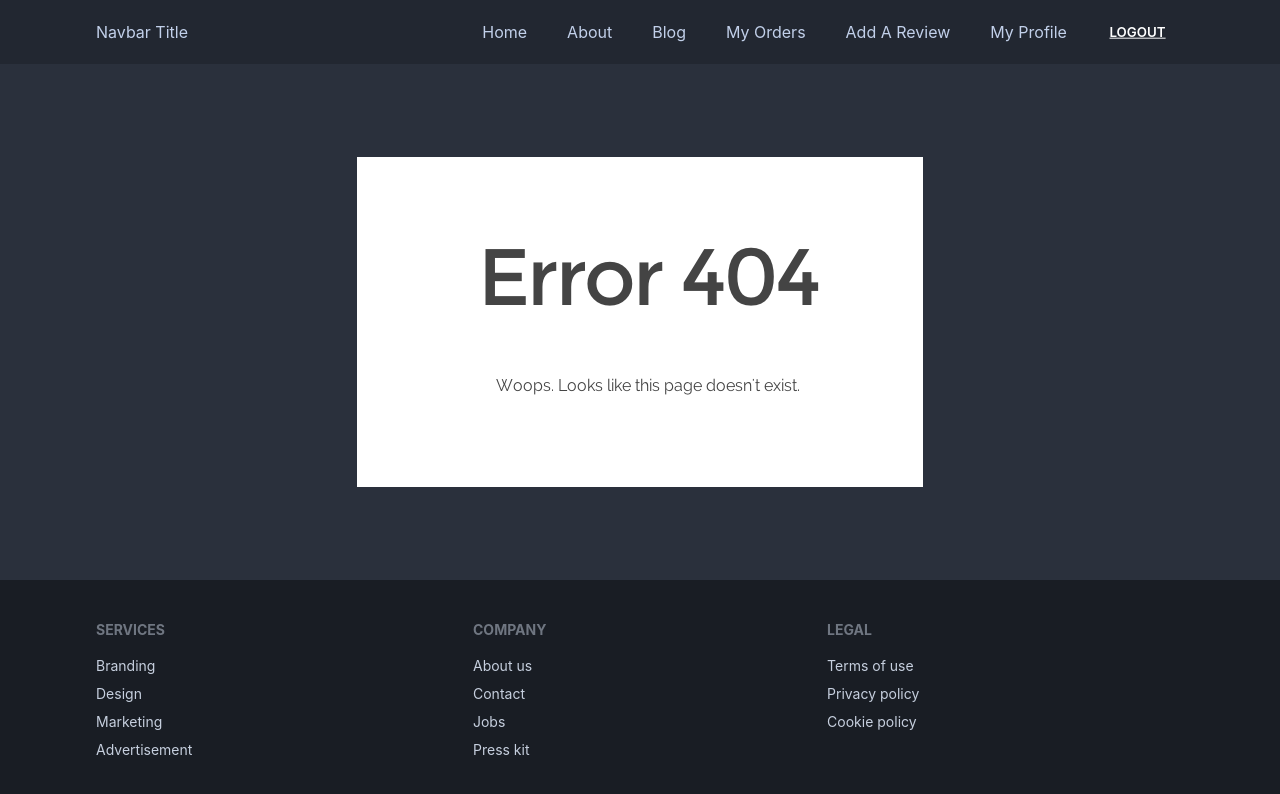
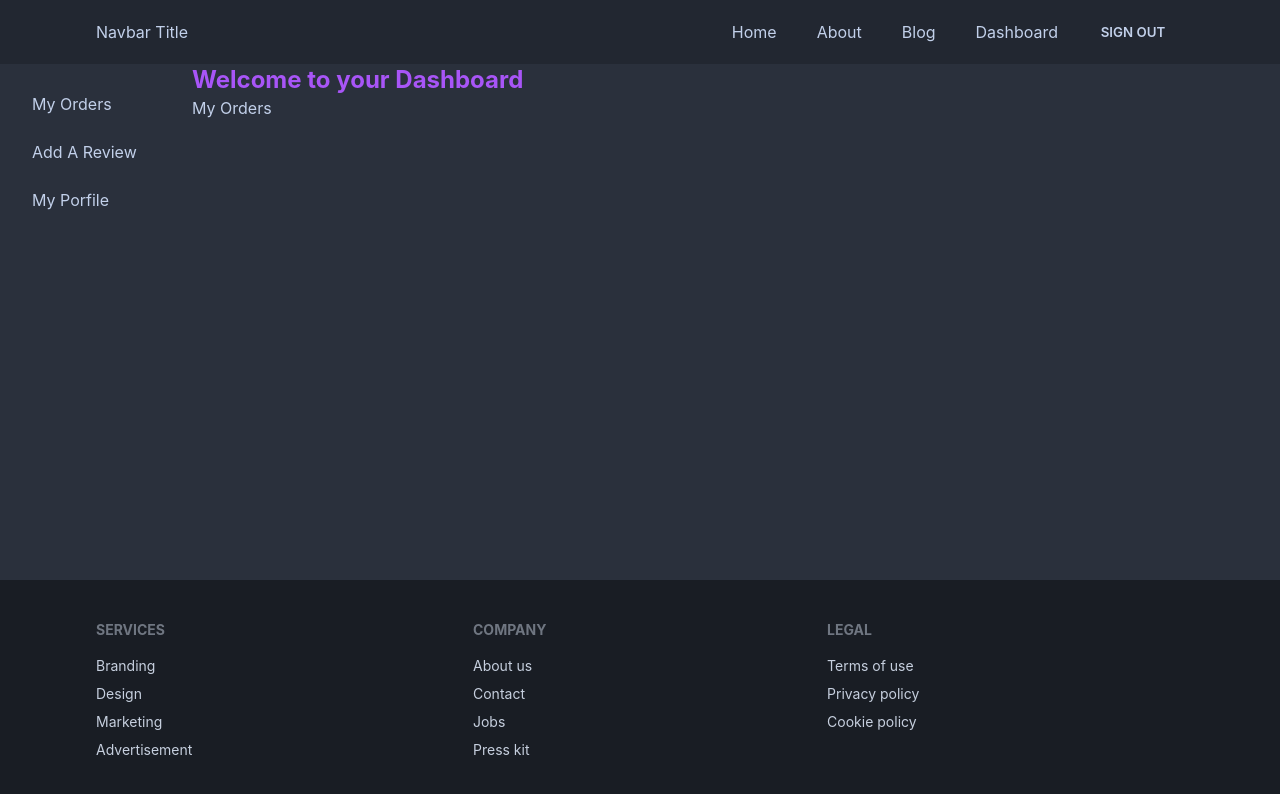
Before and after one commit to i-asgor/manufacture-tools-client, a React (Create React App) app: page /dashboard in a window 1280 px wide. Shown: the top 794 px of the page. Built offline with nearby package versions, Linux system fonts and the light colour scheme; no server answers; sample sign-in values are in the browser's storage.

Commit message:
Dashboard Added

```diff
--- a/src/App.js
+++ b/src/App.js
@@ -1,5 +1,9 @@
 import { Route, Routes } from 'react-router-dom';
 import './App.css';
+import Dashboard from './Pages/Dashboard/Dashboard';
+import MyHistory from './Pages/Dashboard/MyHistory';
+import MyOrders from './Pages/Dashboard/MyOrders';
+import MyReview from './Pages/Dashboard/MyReview';
 import About from './Pages/Home/About';
 import Blog from './Pages/Home/Blog';
 import Home from './Pages/Home/Home';
@@ -27,6 +31,11 @@ function App() {
               <Purchase></Purchase>
             </RequireAuth>
           }></Route>
+          <Route path='/dashboard' element={<RequireAuth><Dashboard /></RequireAuth>}>
+          <Route index element={<MyOrders></MyOrders>}></Route>
+          <Route path='review' element={<MyReview></MyReview>}></Route>
+          <Route path='history' element={<MyHistory></MyHistory>}></Route>
+        </Route>
           <Route path='*' element={<NotFound />}></Route>
         </Routes>
         <Footer></Footer>
--- /dev/null
+++ b/src/Pages/Dashboard/Dashboard.js
@@ -0,0 +1,26 @@
+import React from 'react';
+import { Link, Outlet } from 'react-router-dom';
+
+const Dashboard = () => {
+    return (
+        <div class="drawer drawer-mobile">
+            <input id="dashboard-sidebar" type="checkbox" class="drawer-toggle" />
+            <div class="drawer-content">
+                <h2 className='text-2xl font-bold text-purple-500'>Welcome to your Dashboard</h2>
+                <Outlet></Outlet>
+            </div>
+            <div class="drawer-side">
+                <label for="dashboard-sidebar" class="drawer-overlay"></label>
+                <ul class="menu p-4 overflow-y-auto w-48 bg-base-100 text-base-content">
+                    {/* <!-- Sidebar content here --> */}
+                    <li><Link to="/dashboard">My Orders</Link></li>
+                    <li><Link to="/dashboard/review">Add A Review</Link></li>
+                    <li><Link to="/dashboard/profile">My Porfile</Link></li>
+                </ul>
+
+            </div>
+        </div>
+    );
+};
+
+export default Dashboard;
--- /dev/null
+++ b/src/Pages/Dashboard/MyHistory.js
@@ -0,0 +1,11 @@
+import React from 'react';
+
+const MyHistory = () => {
+    return (
+        <div>
+            <h1>My History</h1>
+        </div>
+    );
+};
+
+export default MyHistory;
--- /dev/null
+++ b/src/Pages/Dashboard/MyOrders.js
@@ -0,0 +1,11 @@
+import React from 'react';
+
+const MyOrders = () => {
+    return (
+        <div>
+            <h1>My Orders</h1>
+        </div>
+    );
+};
+
+export default MyOrders;
--- /dev/null
+++ b/src/Pages/Dashboard/MyReview.js
@@ -0,0 +1,11 @@
+import React from 'react';
+
+const MyReview = () => {
+    return (
+        <div>
+            <h1>My Reviews</h1>
+        </div>
+    );
+};
+
+export default MyReview;
--- a/src/Pages/Items/Purchase.js
+++ b/src/Pages/Items/Purchase.js
@@ -16,9 +16,12 @@ const Purchase = () => {
 
     const { register, handleSubmit } = useForm();
     const onSubmit = data => {
-        console.log(data)
-        const newItem = parseInt(item.quantity) + parseInt(data.quantity);
-        console.log(newItem, item.quantity, data.quantity)
+        // console.log(data)
+        let newItem;
+        if(data.quantity > 0){
+            newItem = parseInt(item.quantity) + parseInt(data.quantity);
+        }
+        // console.log(newItem, item.quantity, data.quantity)
 
         data = {'quantity':newItem};
         const {quantity,...rest} = item;
--- a/src/Pages/Shared/Navbar.js
+++ b/src/Pages/Shared/Navbar.js
@@ -14,18 +14,11 @@ const Navbar = ({children}) => {
                  <li><NavLink to='/' className='rounded-lg'>Home</NavLink></li>
                 <li><NavLink to='/about' className='rounded-lg'>About</NavLink></li>
                 <li><NavLink to='/blog' className='rounded-lg'>Blog</NavLink></li>
+                {
+                    user && <li><Link to="/dashboard">Dashboard</Link></li>
+                }
+                <li>{user ? <button className="btn btn-ghost"  onClick={handleSignOut} >Sign Out</button> : <Link to="/login">Login</Link>}</li>
 
-                {
-                    user?
-                    <>
-                    <li><NavLink to="/order" className='rounded-lg'>My Orders</NavLink></li>
-                    <li><NavLink to="/review" className='rounded-lg'>Add A Review</NavLink></li>
-                    <li><NavLink to="/profile" className='rounded-lg'>My Profile</NavLink></li>
-                    <li><button onClick={handleSignOut} className="btn btn-link text-white text-decoration-none">Logout</button></li>
-                    </>
-                    :
-                    <li><NavLink to='/login' className='rounded-lg'>Login</NavLink></li>
-                }
     </>
     return (
         <div class="drawer drawer-end">
```
